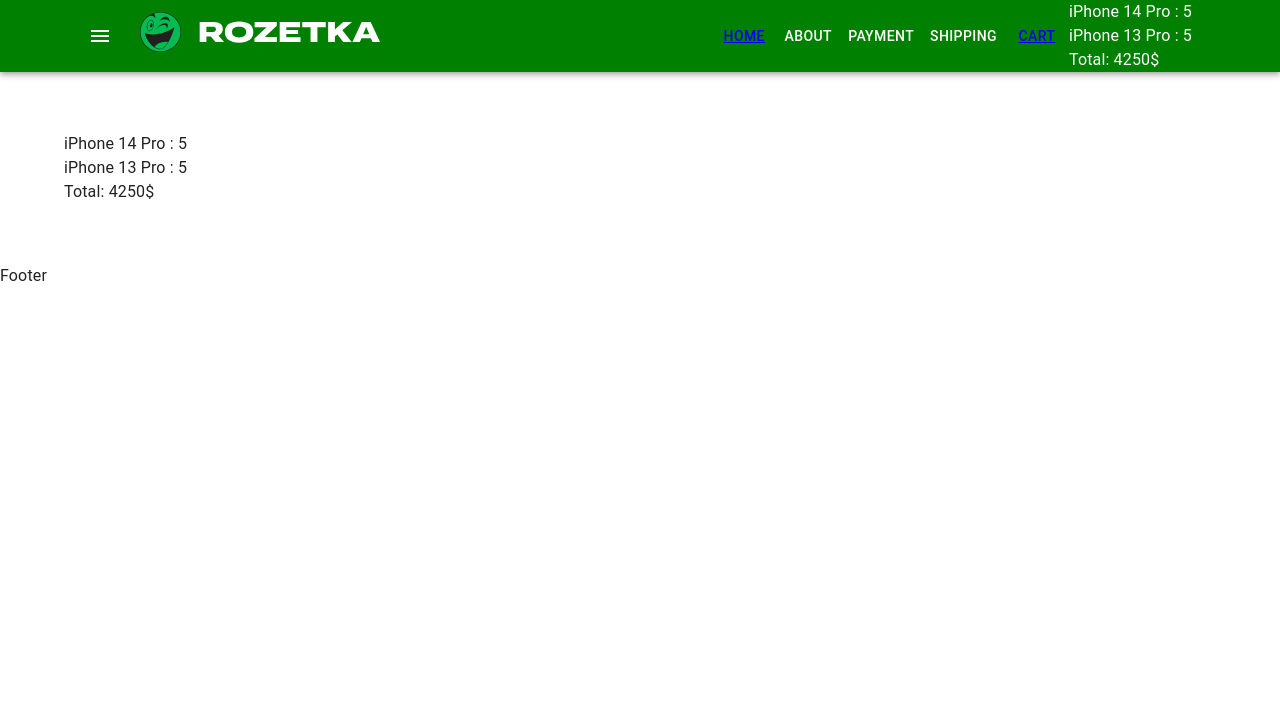
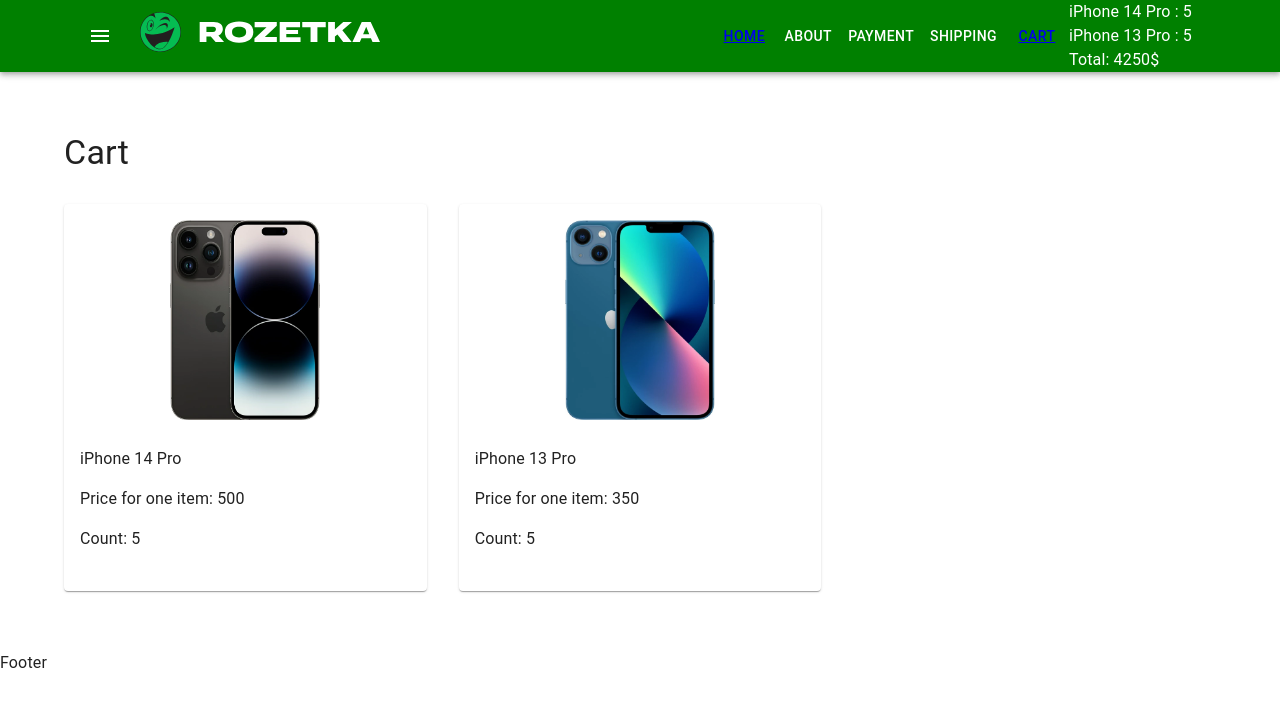
Before and after one commit to KDaniyil/React-shop-project, a React (Create React App) app: page /cart in a window 1280 px wide. Shown: the top 706 px of the page. Built offline with nearby package versions, Linux system fonts and the light colour scheme.

Commit message:
add cardproductlist

```diff
--- a/src/components/CartProductList/CartProductList.tsx
+++ b/src/components/CartProductList/CartProductList.tsx
@@ -1,25 +1,29 @@
 import { ProductsInCart } from 'container/App/App'
 import productsArray, { getProductsObject, Product } from 'utils/productsArray'
+import CartProductListItem from './CartProductListItem'
 
 type Props = {
     productsInCart: ProductsInCart
     productsObject?: {
         [id: number]: Product
     }
+    CartItem?: any
 }
 const CartProductList = ({
     productsInCart,
     productsObject = getProductsObject(productsArray),
+    CartItem = CartProductListItem,
 }: Props) => {
     return (
-        <div>
+        <>
             {Object.keys(productsInCart).map((productId) => (
-                <div key={productId}>
-                    {productsObject[parseInt(productId)].title} :{' '}
-                    {productsInCart[parseInt(productId)]}
-                </div>
+                <CartItem
+                    key={productId}
+                    product={productsObject[parseInt(productId)]}
+                    productCount={productsInCart[parseInt(productId)]}
+                />
             ))}
-        </div>
+        </>
     )
 }
 export default CartProductList
--- /dev/null
+++ b/src/components/CartProductList/CartProductListItem.tsx
@@ -0,0 +1,14 @@
+import { Product } from 'utils/productsArray'
+
+type Props = {
+    product: Product
+    productCount: number
+}
+function CartProductListItem({ product, productCount }: Props) {
+    return (
+        <div>
+            {product.title} : {productCount}
+        </div>
+    )
+}
+export default CartProductListItem
--- /dev/null
+++ b/src/components/CartProductList/CartProductListItemExtended.tsx
@@ -0,0 +1,27 @@
+import { Card, CardContent, Grid } from '@mui/material'
+
+import { Product } from 'utils/productsArray'
+
+type Props = {
+    product: Product
+    productCount: number
+}
+
+const CartProductListItemExtended = ({ product, productCount }: Props) => {
+    return (
+        <Grid item xs={12} sm={4}>
+            <Card>
+                <CardContent>
+                    <div className="product-image">
+                        <img src={product.image} alt="" />
+                    </div>
+                    <div>{product.title}</div>
+                    <p>Price for one item: {product.price}</p>
+                    <p>Count: {productCount}</p>
+                </CardContent>
+            </Card>
+        </Grid>
+    )
+}
+
+export default CartProductListItemExtended
--- a/src/pages/Cart/CartPage.tsx
+++ b/src/pages/Cart/CartPage.tsx
@@ -1,6 +1,7 @@
 import CartProductList from 'components/CartProductList/CartProductList'
-import CartTotal from 'components/CartTotal/CartTotal'
 import { ProductsInCart } from 'container/App/App'
+import CartProductListItemExtended from 'components/CartProductList/CartProductListItemExtended'
+import { Grid, Typography } from '@mui/material'
 
 type Props = {
     productsInCart: ProductsInCart
@@ -8,8 +9,21 @@
 const CartPage = ({ productsInCart }: Props) => {
     return (
         <div>
-            <CartProductList productsInCart={productsInCart} />
-            <CartTotal productsInCart={productsInCart} />
+            <Typography
+                variant="h4"
+                component="h1"
+                sx={{
+                    marginBottom: '30px',
+                }}
+            >
+                Cart
+            </Typography>
+            <Grid container spacing={4}>
+                <CartProductList
+                    productsInCart={productsInCart}
+                    CartItem={CartProductListItemExtended}
+                />
+            </Grid>
         </div>
     )
 }
```
